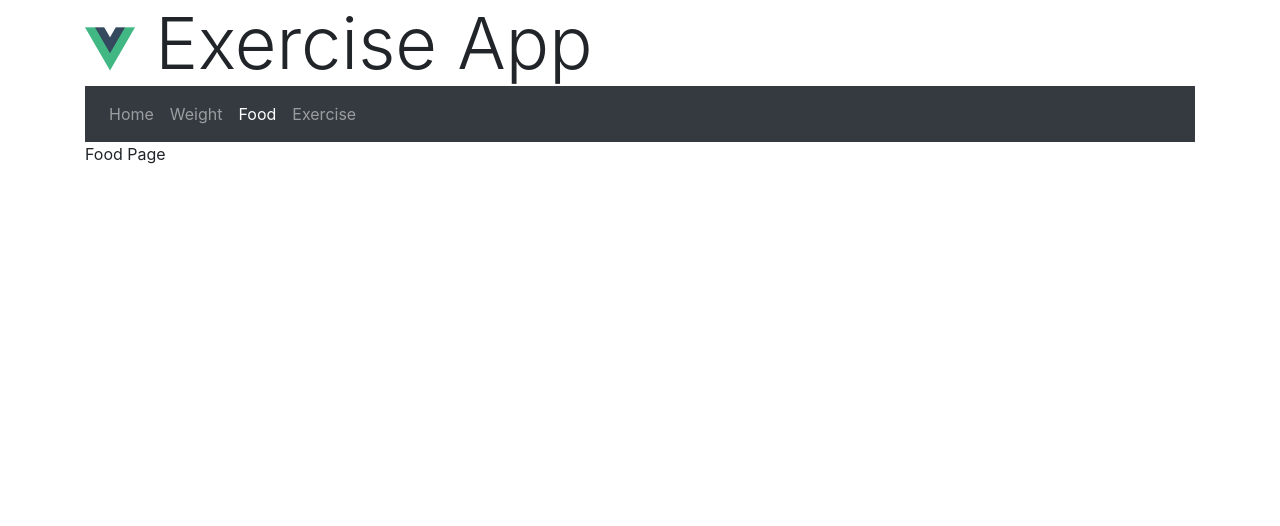
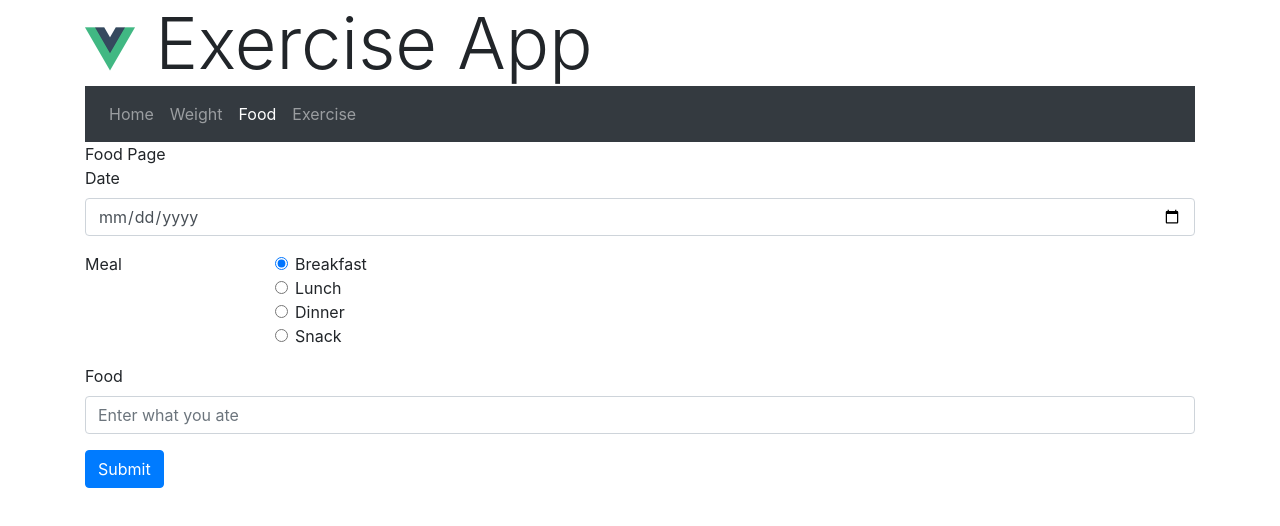
Before and after one commit to fusaroalyssa/Exercise-App, a Vue app: page /food in a window 1280 px wide. Shown: the top 526 px of the page. Built offline with nearby package versions, Linux system fonts and the light colour scheme.

Commit message:
forms for weight, food, exercise

```diff
--- a/src/services/api_access.js
+++ b/src/services/api_access.js
@@ -1,7 +1,14 @@
-const api_root = "http://localhost:80/userData";
+//const api_root = "http://localhost:80/userData";
+const api_root = "http://localhost:80/";
 
 export function GetState(){
     return myFetch(api_root + "/");
+}
+export function AddUser(){
+    return myFetch(api_root + `/users`, {text: "Alyssa"})
+}
+export function GetUsers(){
+    return myFetch(api_root + `/users`)
 }
 /*
 export function Login(name, fbid, access_token){
--- a/src/views/Exercise.vue
+++ b/src/views/Exercise.vue
@@ -1,3 +1,36 @@
 <template>
-    <div>Exercise Page</div>
+    <div>Exercise Page
+
+<form>
+        <div class="form-group">
+        <label for="date">Date</label>
+        <input type="date" class="form-control" id="date" placeholder="date">
+        </div>
+        <div class="form-group">
+        <label for="hour">Hours</label>
+        <input type="hour" class="form-control" id="hours" placeholder="How many hours you worked out">
+        <label for="min">Minutes</label>
+        <input type="min" class="form-control" id="min" placeholder="How many minutes you worked out">
+        <label for="sec">Seconds</label>
+        <input type="sec" class="form-control" id="sec" placeholder="How many Seconds you worked out">
+        </div>
+        <div class="form-group">
+        <label for="exercise">Exercise</label>
+        <input type="exercise" class="form-control" id="exercise" placeholder="Enter exercise">
+        </div>
+        <button type="submit" class="btn btn-primary">Submit</button>
+    </form>
+
+    </div>
 </template>
+
+<style lang="scss">
+
+</style>
+
+<script>
+import * as api from '@/services/api_access';
+export default {
+
+}
+</script>
--- a/src/views/Food.vue
+++ b/src/views/Food.vue
@@ -1,3 +1,61 @@
 <template>
-    <div>Food Page</div>
+    <div>Food Page
+    <form>
+        <div class="form-group">
+        <label for="date">Date</label>
+        <input type="date" class="form-control" id="date" placeholder="date">
+        </div>
+
+        <fieldset class="form-group">
+            <div class="row">
+                <legend class="col-form-label col-sm-2 pt-0">Meal</legend>
+                <div class="col-sm-10">
+                    <div class="form-check">
+                        <input class="form-check-input" type="radio" name="gridRadios" id="gridRadios1" value="option1" checked>
+                        <label class="form-check-label" for="gridRadios1">
+                            Breakfast
+                        </label>
+                    </div>
+                    <div class="form-check">
+                        <input class="form-check-input" type="radio" name="gridRadios" id="gridRadios2" value="option2">
+                        <label class="form-check-label" for="gridRadios2">
+                            Lunch
+                        </label>
+                    </div>
+                    <div class="form-check">
+                        <input class="form-check-input" type="radio" name="gridRadios" id="gridRadios2" value="option2">
+                        <label class="form-check-label" for="gridRadios2">
+                            Dinner
+                        </label>
+                    </div>
+                    <div class="form-check">
+                        <input class="form-check-input" type="radio" name="gridRadios" id="gridRadios2" value="option2">
+                        <label class="form-check-label" for="gridRadios2">
+                            Snack
+                        </label>
+                    </div>
+                </div>
+            </div>
+        </fieldset>
+
+        <div class="form-group">
+        <label for="foor">Food</label>
+        <input type="food" class="form-control" id="food" placeholder="Enter what you ate">
+        </div>
+        <button type="submit" class="btn btn-primary">Submit</button>
+    </form>
+
+
+    </div>
 </template>
+
+<style lang="scss">
+
+</style>
+
+<script>
+import * as api from '@/services/api_access';
+export default {
+
+}
+</script>
--- a/src/views/Home.vue
+++ b/src/views/Home.vue
@@ -14,7 +14,31 @@
       <input type="password" class="form-control" id="exampleInputPassword1" placeholder="Password">
     </div>
     <button type="submit" class="btn btn-primary">Submit</button>
-</form>
+  </form>
+
+  <div>
+    <ul>
+      <li v-for="u in state.users" :key="u.text">
+        users {{u.text}}
+      </li>
+    </ul>
+  </div>
+
+   <div class="card" >
+      <div class="card-body">
+          <h5 class="card-hearder">
+            Users
+            <a @click.prevent="addUser" class="btn btn-sm btn-primary" >add User</a>
+          </h5>
+          <ul class="list-group list-group-flush">
+              <li class="list-group-item">
+                  <span class="badge badge-primary badge-pill">{{getUsers}}</span>
+              </li>
+          </ul>
+      </div>
+  </div>
+
+
   </div>
 </template>
 
@@ -25,6 +49,24 @@
 <script>
 import * as api from '@/services/api_access';
 export default {
-
+  data(){
+    return{
+      state:{
+        users: []
+      }
+    }
+  },
+  methods: {
+    refresh(){
+      api.GetState()
+      .then(x=> this.state = x)
+    },
+    addUser(){
+      api.AddUser()
+    },
+    getUsers(){
+      api.GetUsers()
+    }
+  }
 }
 </script>
--- a/src/views/Weight.vue
+++ b/src/views/Weight.vue
@@ -1,3 +1,28 @@
 <template>
-    <div>Weight Page</div>
+    <div>Weight Page
+
+    <form>
+        <div class="form-group">
+            <label for="date">Date</label>
+            <input type="date" class="form-control" id="date" placeholder="date">
+        </div>
+        <div class="form-group">
+            <label for="weight">Weight</label>
+            <input type="weight" class="form-control" id="weight" placeholder="Enter weight">
+        </div>
+        <button type="submit" class="btn btn-primary">Submit</button>
+   </form>
+
+</div>
 </template>
+
+<style lang="scss">
+
+</style>
+
+<script>
+import * as api from '@/services/api_access';
+export default {
+
+}
+</script>
```
Also changed, not shown: 2 other files (tests, documents, lock files or other folders).
